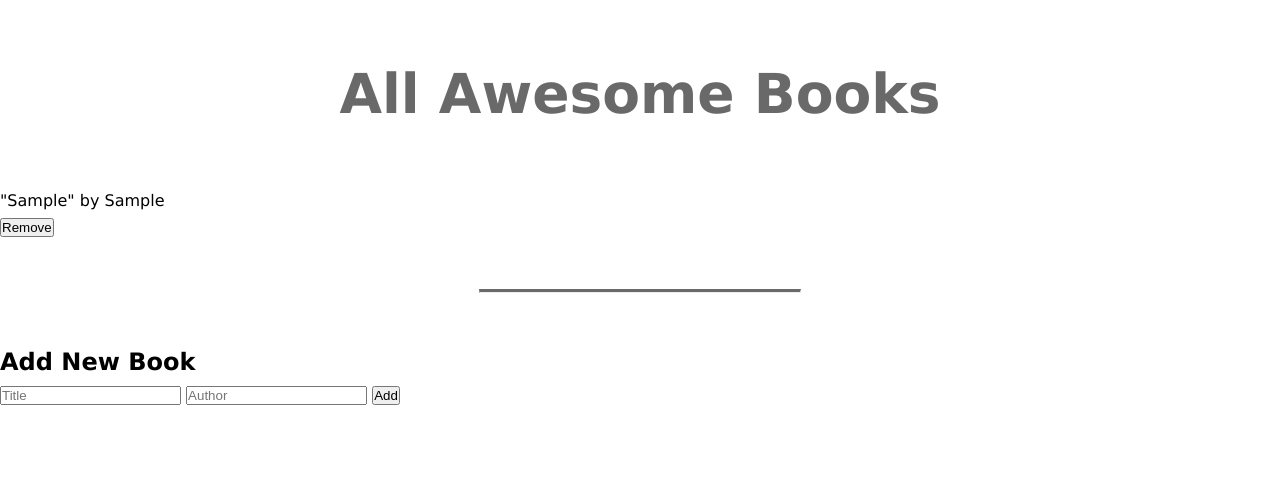
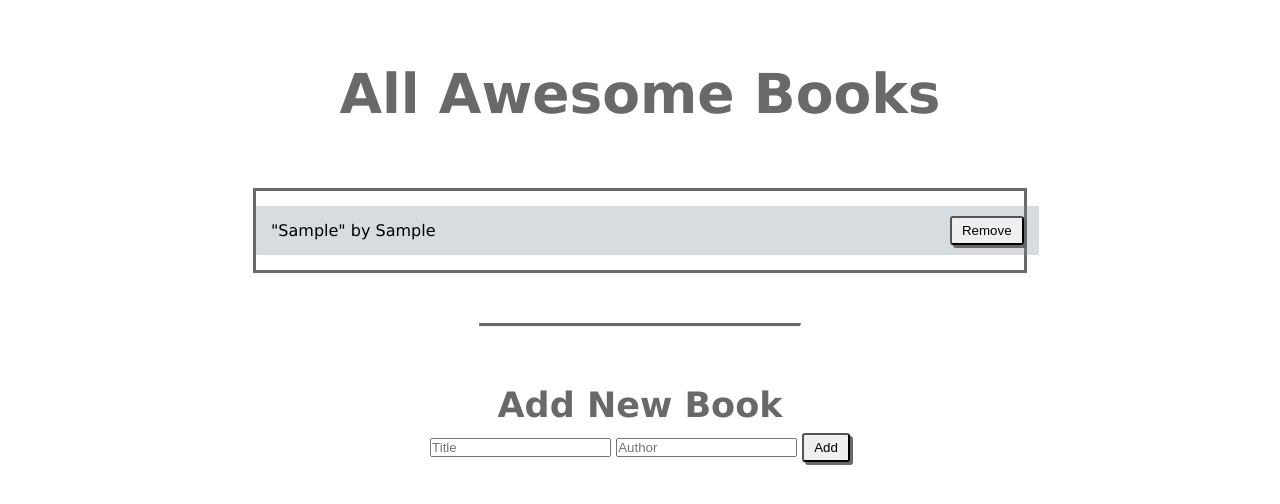
Before and after one commit to DannieMo/Awesome_books, a website: page index.html in a window 1280 px wide. Both pictures are taken after typing "Sample", "Sample" into the empty fields and a click on the button "Add". Drawn offline with Linux system fonts and the light colour scheme.

Commit message:
Add style to form

```diff
--- a/styles.css
+++ b/styles.css
@@ -23,3 +23,40 @@ hr {
   margin: 50px auto;
   border-top: 3px solid dimgray;
 }
+#books {
+  display: grid;
+  justify-content: center;
+  align-items: center;
+  width: 60%;
+  margin: 0 auto;
+  height: auto;
+  border: 3px solid dimgray;
+  padding: 15px 0;
+  grid-template-columns: 1fr;
+}
+#book-info {
+  padding: 10px 15px;
+  width: 98%;
+  display: flex;
+  justify-content: space-between;
+  align-items: center;
+  gap: 15px;
+}
+#book-info:nth-child(odd) {
+  background-color: rgba(119, 136, 153, 0.296);
+}
+#book-info button,
+#form button {
+  padding: 5px 10px;
+  border-radius: 3px;
+  outline: none;
+  cursor: pointer;
+  box-shadow: 3px 3px 0 dimgray;
+}
+#form-section {
+  margin-top: 50px;
+  text-align: center;
+}
+#form-section h2 {
+  font-size: 35px;
+  color: dimgray ;
```
